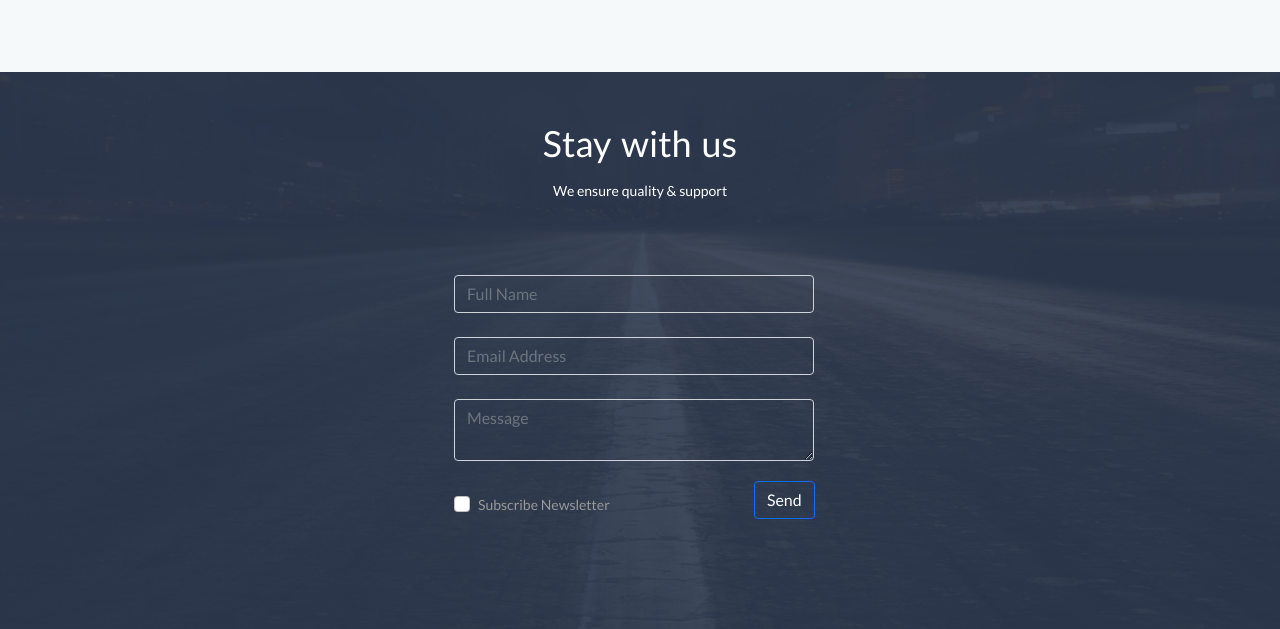
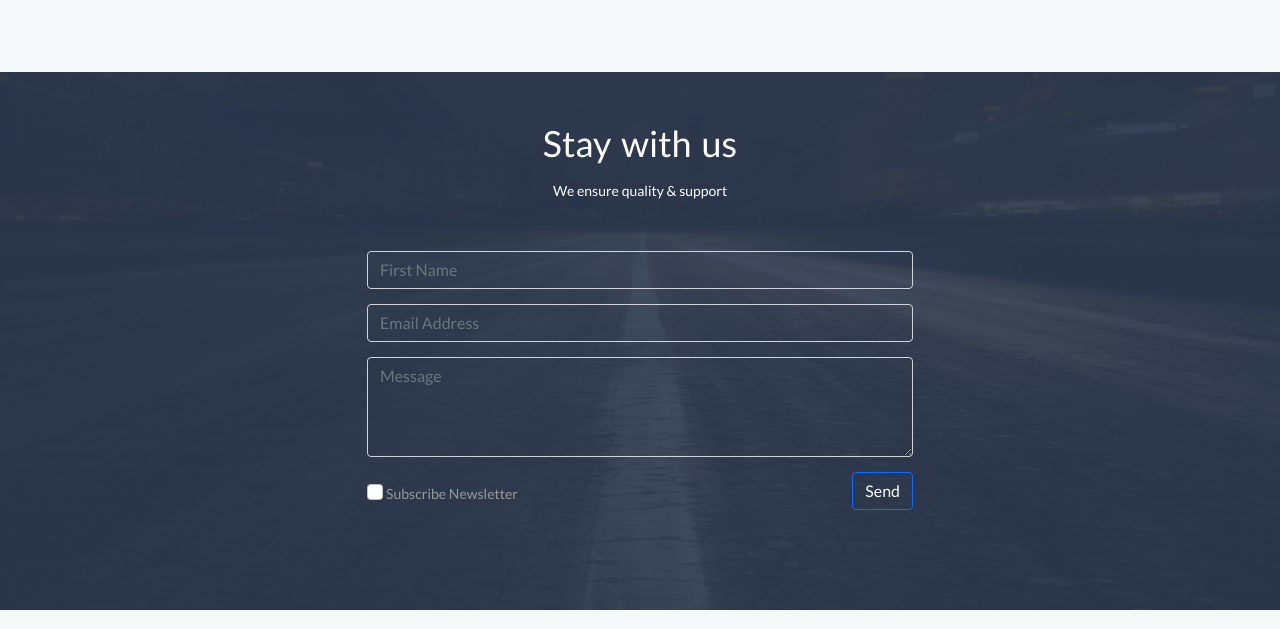
Before and after one commit to Turjo884/sb, a plain HTML site: page index.html in a window 1280 px wide. Shown: the part 2281-2910 px from the top of the page. Drawn offline with Linux system fonts and the light colour scheme.

Commit message:
modified

```diff
--- a/css/style.css
+++ b/css/style.css
@@ -175,12 +175,6 @@ textarea{
     background-size: cover;
     padding: 50px 0 100px;
 }
-.form-group input{
-    background: transparent;
-}
-.form-group textarea {
-    background: transparent;
-}
 .stay h2{
     font-size: 36px;
     text-align: center;
@@ -195,18 +189,26 @@ textarea{
     padding: 0 30px;
     color: #fff;
 }
-.form-button{
-    margin-top: 20px;
+.form-group{
+    margin: 0 auto;
+    text-align: center;
+    margin-bottom: 15px;
+}
+.form-group input{
+    background: transparent;
+}
+.form-group textarea{
+    background: transparent;
 }
 .cube{
     background: transparent;
 }
-.strict input{
-    margin-top: 15px;
+.some{
+    margin-top: 12px;
 }
-.strict label{
-    margin-top: 13px;
-    font-size: 14px;
+.new{
+   font-size: 14px;
+   margin-top: 11px;
 }
 /* End Stay Area */
 
--- a/index.html
+++ b/index.html
@@ -68,19 +68,19 @@
     <section class="icon">
         <div class="container">
             <div class="row">
-                <div class="col-4">
+                <div class="col-md-4 col-sm-12">
                     <img src="img/mobile.png" class="img-fluid photo" alt="mobile">
                     <h3>Optimized for all devices</h3>
                     <p>STRICT has been designed to be fully responsive on all devices</p>
                 </div>
 
-                <div class="col-4">
+                <div class="col-md-4 col-sm-12">
                     <img src="img/fly.png" class="img-fluid photo" alt="mobile">
                     <h3>Optimized for all devices</h3>
                     <p>This multipurpose theme is especially created to be used for different projects.</p>
                 </div>
 
-                <div class="col-4">
+                <div class="col-md-4 col-sm-12">
                     <img src="img/mike.png" class="img-fluid photo" alt="mobile">
                     <h3>Optimized for all devices</h3>
                     <p>This multipurpose theme is especially created to be used for different projects.</p>
@@ -197,54 +197,53 @@
                     <p>We ensure quality & support</p>
                 </div>
             </div>
+        </div>
 
         <div class="container">
             <div class="row">
-                    <div class="col-8">
-                        <form action="" method="" class="offset-6">
+                <div class="col-6 offset-3">
+                    <form action="" method="">
                         <div class="form-group">
-                                <label for="" class="form-label" ></label>
-                                <input type="name" class="form-control"placeholder="Full Name">
+                            <input type="text" class="form-control" placeholder="First Name">
                         </div>
 
                         <div class="form-group">
-                                <label for="" class="form-label" ></label>
-                                <input type="email" class="form-control"placeholder="Email Address">
+                            <input type="email" class="form-control" placeholder="Email Address">
                         </div>
 
                         <div class="form-group">
-                                <label for="" class="form-label" ></label>
-                                <textarea class="form-control" aria-label="With textarea" placeholder="Message"></textarea>
+                            <textarea class="form-control" placeholder="Message" id="floatingTextarea2" style="height: 100px"></textarea>
                         </div>
 
-                            <div class="form-button  d-flex                            justify-content-between">
-                                <div class="mb-3 form-check col-sm-8">
-                                   <div class="strict">
-                                    <input type="checkbox" class="form-check-input" id="exampleCheck1">
-                                    <label class="form-check-label cube" for="exampleCheck1">Subscribe Newsletter</label>
+                        <div class="from-group d-flex justify-content-between">
+                           <div class="">
+                            <input class="form-check-input some" type="checkbox" value="" aria-label="Checkbox for following text input">
+                            <label class="new">Subscribe Newsletter</label>
                            </div>
+
+                           <div class="">
+                            <button type="button" class="btn btn-primary cube">Send</button>
                            </div>
-                                  <div class="col-sm-2">
-                                    <button type="send" class="btn btn-primary cube">Send</button>
-                                  </div>
-                                </div>
-                            </form>
+
                         </div>
                     </form>
                 </div>
             </div>
+        </div>
     </section>
+
+
     <!-- End Stay Section -->
 
 
-    <!-- Start Footer Area -->
+    <!--Start Footer Area -->
     <div class="footer">
         <div class="container">
             <div class="row">
-                <div class="col-6">
+                <div class="col-4">
                     <p>Copyright 2014,STRICT</p>
                 </div>
-                <div class="col-6">
+                <div class="col-8">
                     <div class="social">
                         <ul>
                             <li>
```
Lines whose indentation alone changed are shown as unchanged.
